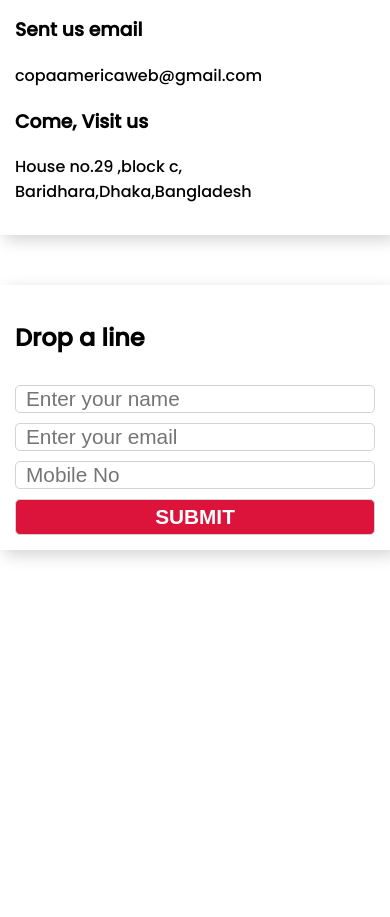
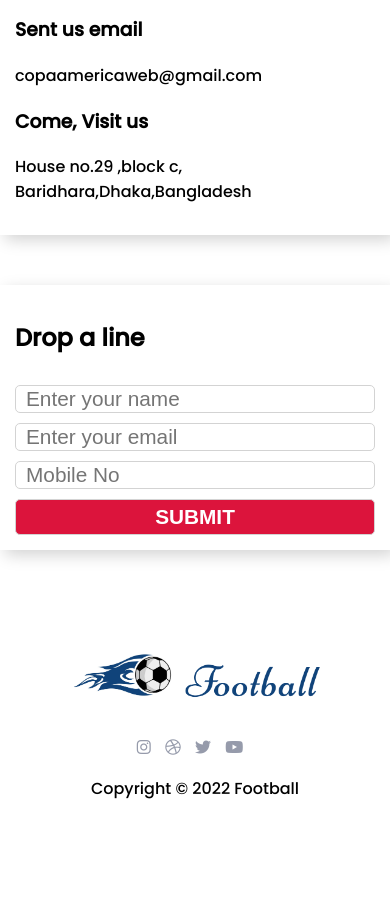
Before and after one commit to shakibarnab31/responsive-footballweb, a plain HTML site: page index.html in a window 390 px wide. Shown: the part 6667-7584 px from the top of the page. Before the commit the page ends 7417 px from the top, so only its background shows below. Drawn offline with Linux system fonts and the light colour scheme.

Commit message:
footer added

```diff
--- a/index.html
+++ b/index.html
@@ -171,6 +171,25 @@
             </div>
         </section>
     </main>
+    <footer>
+        <section class="footer-container">
+            <div class="footer-info">
+                <div class="footer-logo">
+                    <img src="images/Logo.png" alt="">
+                </div>
+                <div class="footer-icon">
+                    <p>
+                        <a target="_blank" href="https://www.instagram.com/"><i class="fab fa-instagram"></i></a>
+                        <a target="_blank" href="https://dribbble.com/"><i class="fab fa-dribbble"></i></a>
+                        <a target="_blank" href="https://twitter.com/"><i class="fab fa-twitter"></i></a>
+                        <a target="_blank" href="https://www.youtube.com/watch?v=sDFr2Yzd-8s&t=456s"><i
+                                class="fab fa-youtube"></i></a>
+                    </p>
+                    <p>Copyright © 2022 Football</p>
+                </div>
+            </div>
+        </section>
+    </footer>
 
 
 
--- a/styles/style.css
+++ b/styles/style.css
@@ -112,7 +112,7 @@
         .contact-container{
             display: flex;
             justify-content: center;
-            margin-bottom: 200px;
+            margin-bottom: 100px;
         }
         .contact-info {
             display: grid;
@@ -144,6 +144,31 @@
                 font-weight: 700;
                 color: white;
                 padding: 5px;
+        }
+
+        /*-------------------
+           footer styels
+         -------------------*/
+
+         .footer-container {
+            display: flex;
+            justify-content: center;
+            align-items: center;
+        }
+        .footer-info{
+            display: grid;
+            grid-template-columns: repeat(1,1fr);
+            text-align: center;
+            margin-bottom: 100px;
+        }
+        .footer-logo img{
+            width: 483.87px;
+            height: 110px;
+        }
+        .footer-icon a{
+            text-decoration: none;
+            color: #969BAB;
+            margin-right: 10px;
         }
 
  /* ------------------
@@ -185,8 +210,11 @@
         grid-template-columns: repeat(1,1fr);
         width:100%;
         grid-row-gap: 50px;
+    }
 
-
+    .footer-logo img{
+        width: 250px;
+        height: auto;
     }
 
 
```
